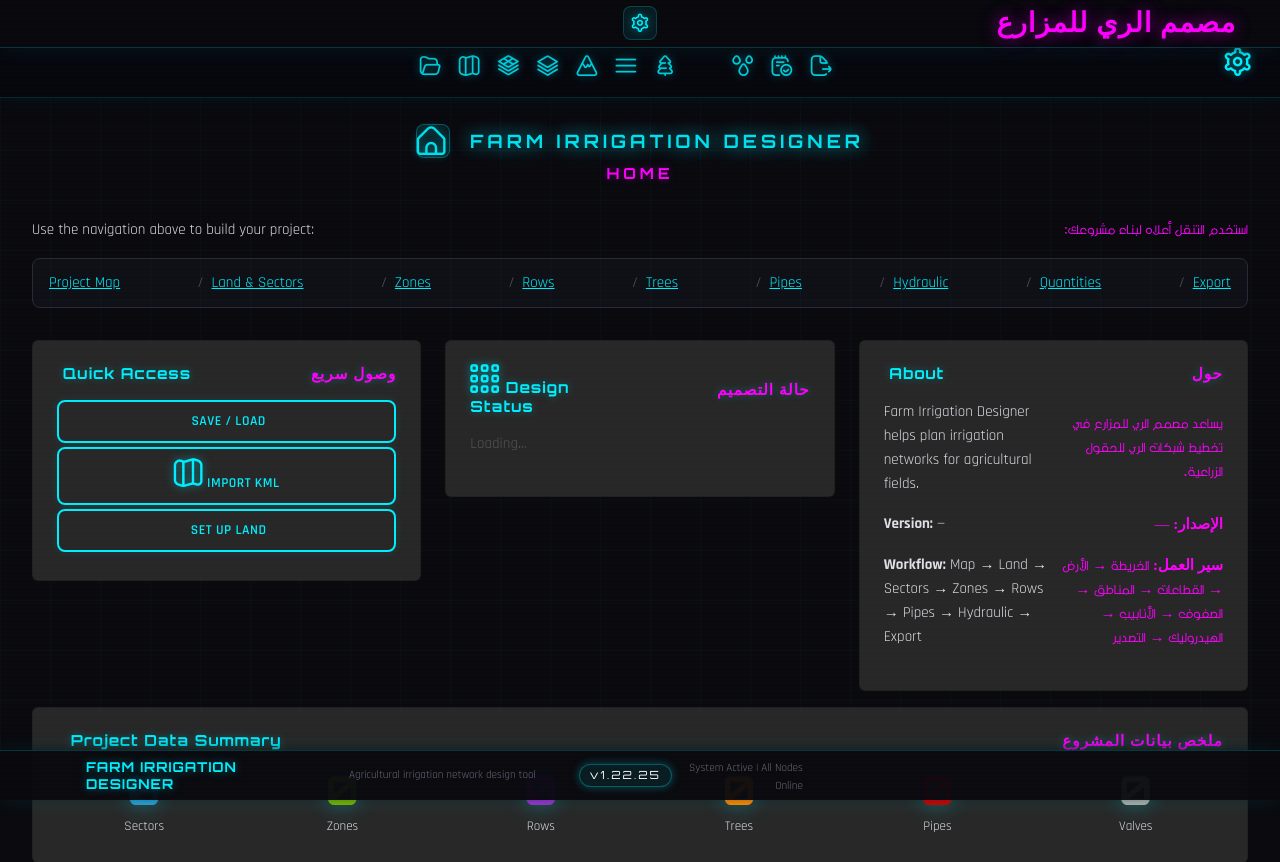
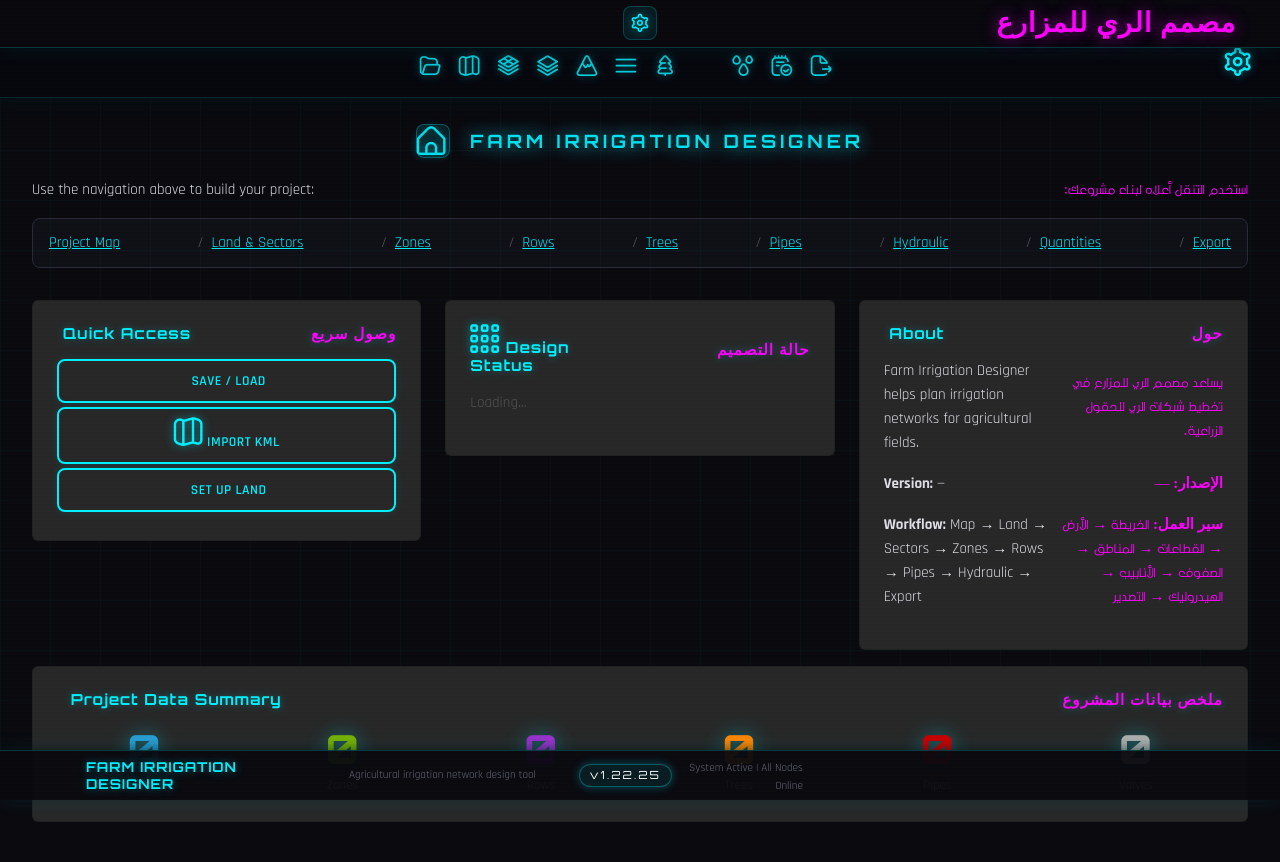
Before and after one commit to kouljihate/Irrigation, a Flask app: page / in a window 1280 px wide. Shown: the top 862 px of the page. After the commit the page ends 822 px from the top, so only its background shows below. Run offline with Flask 3, Linux system fonts and the light colour scheme; some libraries are stand-ins or nearby versions; some web fonts are replaced.

Commit message:
Release 2.1.1: drop the duplicate short page name
The page name was rendered twice: as a small line under the body title
and again as the page's own bilingual heading, which already carries an
icon and the Arabic text. The body title is now the Home link and brand
only, and the bilingual heading is the single page title.

- Remove the body-page-title element from base.html and delete its rule
  from style.css instead of leaving it hidden, so no dead CSS remains.
- page_title is still used by the <title> element, so the browser tab
  is unchanged.
- Bump APP_VERSION to 2.1.1, add the 2.1.1 entry to CHANGELOG.md and
  update the version line in README.md.

```diff
--- a/app_factory.py
+++ b/app_factory.py
@@ -87,7 +87,7 @@ PROTECTED_ENDPOINTS = {
     "export",
 }
 
-APP_VERSION = "2.1.0"
+APP_VERSION = "2.1.1"
 
 THEME_NAMES = [
     "cyber-dark",
--- a/static/css/style.css
+++ b/static/css/style.css
@@ -1198,17 +1198,6 @@ pre {
     color: var(--neon-magenta) !important;
     box-shadow: 0 0 12px rgba(255, 0, 255, 0.2);
 }
-.body-page-title {
-    font-family: 'Orbitron', sans-serif;
-    font-size: 0.95rem;
-    font-weight: 700;
-    color: var(--neon-magenta);
-    text-shadow: 0 0 8px rgba(255, 0, 255, 0.35);
-    letter-spacing: 4px;
-    text-transform: uppercase;
-    text-align: center;
-    margin-bottom: 1rem;
-}
 @keyframes title-glow {
     0% { opacity: 0.7; text-shadow: 0 0 5px rgba(0, 240, 255, 0.3); }
     100% { opacity: 1; text-shadow: 0 0 20px rgba(0, 240, 255, 0.8), 0 0 40px rgba(0, 240, 255, 0.4); }
--- a/templates/base.html
+++ b/templates/base.html
@@ -16,12 +16,12 @@
     <div class="scanlines"></div>
 
     <div id="loading-overlay">
+        <div class="loading-subtext fs-3"> مشغول</div>
         <div class="loading-container">
             <div class="loading-spinner"></div>
             <div class="loading-spinner-inner"></div>
         </div>
         <div class="loading-text">Processing</div>
-        <div class="loading-subtext">جاري المعالجة</div>
     </div>
 
     <div id="toast-stack" class="toast-stack" aria-live="polite" aria-atomic="true"></div>
@@ -79,7 +79,6 @@
                 <a class="body-title-home" href="/" title="Home"><i class="fi fi-rr-home"></i></a>
                 <span><i class="fi fi-rr-droplet me-2"></i>FARM IRRIGATION DESIGNER</span>
             </div>
-            <div class="body-page-title">{{ page_title|default("FARM IRRIGATION DESIGNER")|upper }}</div>
             {% block content %}{% endblock %}
         </div>
     </div>
```
Also changed, not shown: CHANGELOG.md, README.md.
